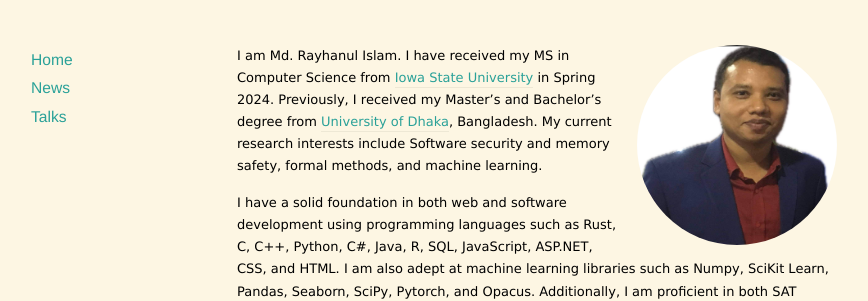
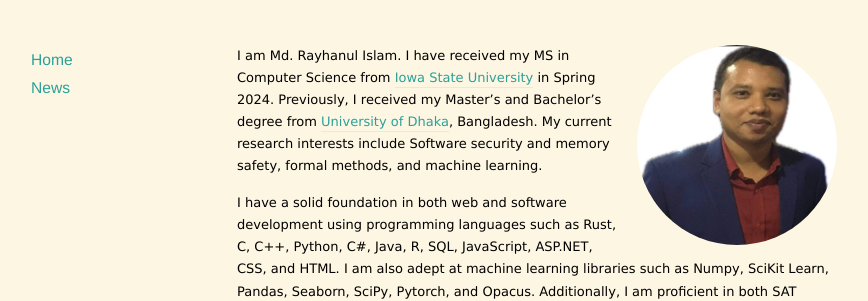
Before and after one commit to rayhanul/rayhanul.github.io, a Jekyll site: the page built from index.markdown, in a window 1280 px wide and 900 px high. Shown: the part 163-464 px from the top of the window, without its empty margins (103-971 px from the left). Built offline with Jekyll 4.4.1, drawn with Linux system fonts in a browser that asks for light colours; nearby versions of some CDN libraries; the list of posts is cut into pages by our own code.

Commit message:
Update default.html

```diff
--- a/_layouts/default.html
+++ b/_layouts/default.html
@@ -37,7 +37,7 @@
         <ul>
           <li><a href="/">Home</a></li>
           <li><a href="/news">News</a></li>
-          <li><a href="/Talks">Talks</a></li>
+          <!-- <li><a href="/Talks">Talks</a></li>  -->
 <!--           <li><a href="/Resume/Rayhanul_resume.pdf">CV</a></li> -->
 
         </ul>
```
